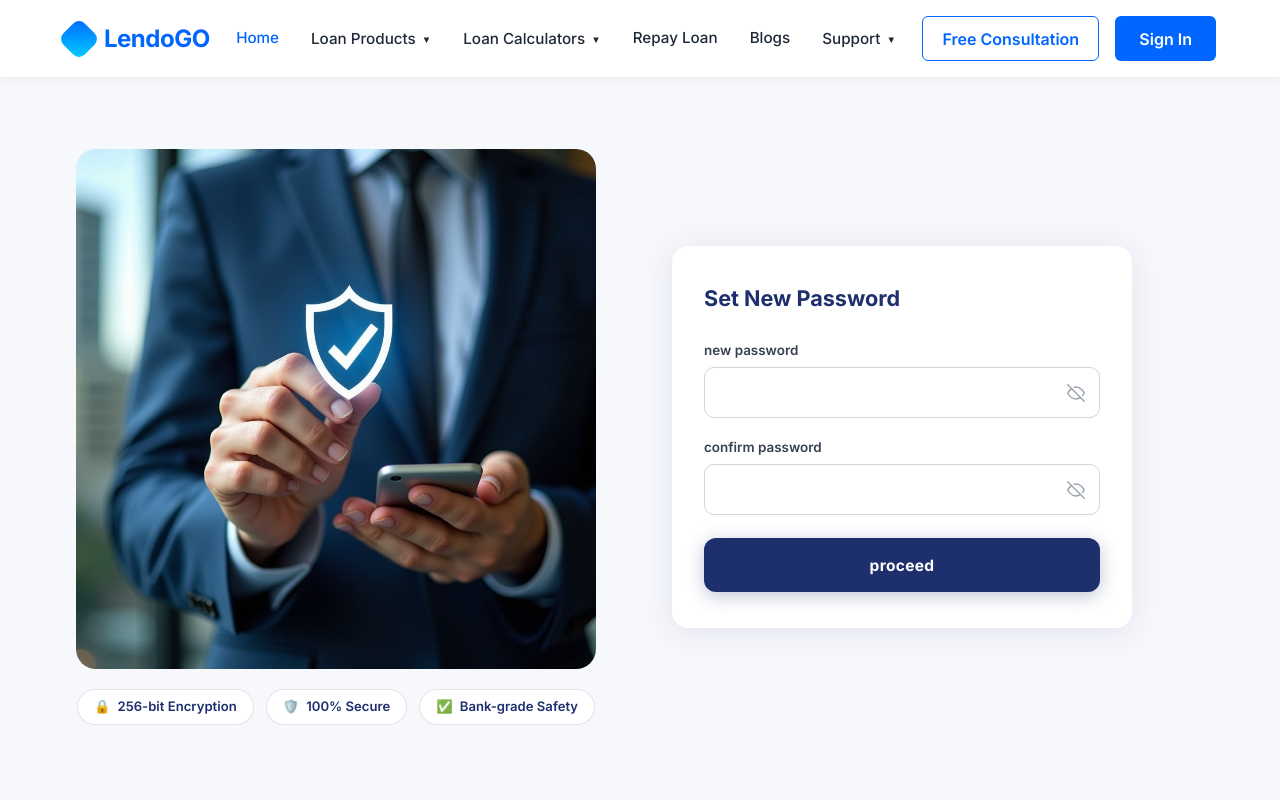
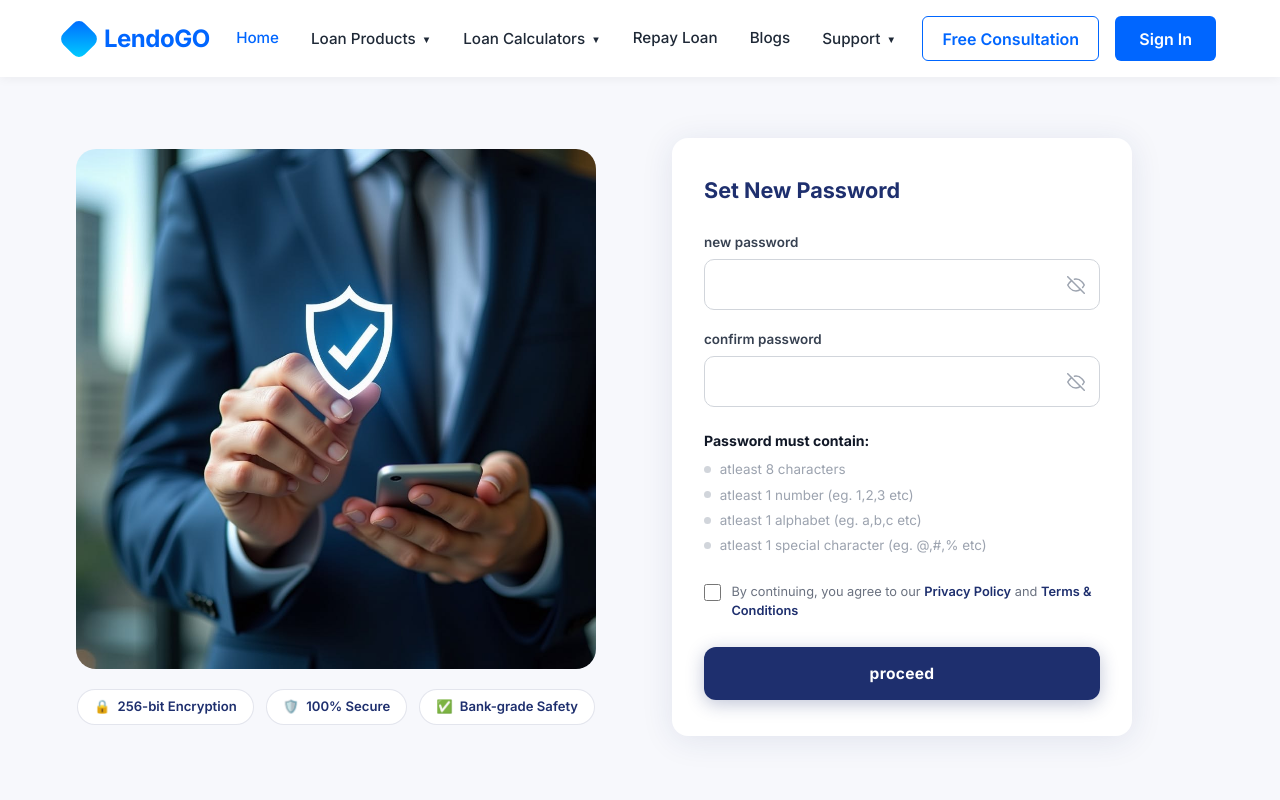
Before and after one commit to Abhijith232373/LendoGo-frontend, a React (Vite) app: page /signup/set-password in a window 1280 px wide. Shown: the top 800 px of the page. Built offline with nearby package versions, Linux system fonts and the light colour scheme.

Commit message:
updated the passweord page..!

```diff
--- a/src/views/components/SetPasswordForm/SetPasswordForm.css
+++ b/src/views/components/SetPasswordForm/SetPasswordForm.css
@@ -381,3 +381,46 @@
 .spf-suggestion-btn-apply:active {
   transform: translateY(0);
 }
+
+/* ─── T&C and Privacy Agreement checkbox ─────────────────── */
+.spf-agree-group {
+  margin: 0.2rem 0;
+  display: flex;
+  flex-direction: column;
+}
+
+.spf-agree-label {
+  display: flex;
+  align-items: flex-start;
+  gap: 0.65rem;
+  cursor: pointer;
+  user-select: none;
+}
+
+.spf-agree-checkbox {
+  width: 17px;
+  height: 17px;
+  accent-color: #1e2f6e;
+  margin-top: 2px;
+  cursor: pointer;
+  flex-shrink: 0;
+  border-radius: 4px;
+}
+
+.spf-agree-text {
+  font-size: 0.8rem;
+  color: #6b7280;
+  line-height: 1.5;
+  font-family: var(--font-main, 'Inter', sans-serif);
+}
+
+.spf-link {
+  color: #1e2f6e;
+  font-weight: 600;
+  text-decoration: none;
+  transition: text-decoration 0.2s;
+}
+
+.spf-link:hover {
+  text-decoration: underline;
+}
--- a/src/views/components/SetPasswordForm/SetPasswordForm.jsx
+++ b/src/views/components/SetPasswordForm/SetPasswordForm.jsx
@@ -35,6 +35,7 @@ const SetPasswordForm = () => {
   const [suggestedPassword, setSuggestedPassword] = useState('');
   const [suggestionShown, setSuggestionShown] = useState(false);
   const [copied, setCopied] = useState(false);
+  const [agreeTerms, setAgreeTerms] = useState(false);
 
   const allMet = requirements.every((r) => r.test(password));
 
@@ -45,6 +46,12 @@ const SetPasswordForm = () => {
     setSuggestedPassword(pw);
     setCopied(false);
   }, []);
+
+  const handleCopy = () => {
+    navigator.clipboard.writeText(suggestedPassword);
+    setCopied(true);
+    setTimeout(() => setCopied(false), 2000);
+  };
 
   const handlePasswordFocus = () => {
     if (!suggestionShown && password === '') {
@@ -66,6 +73,7 @@ const SetPasswordForm = () => {
 
     if (!allMet) { setError('Password does not meet requirements.'); return; }
     if (password !== confirmPassword) { setError('Passwords do not match.'); return; }
+    if (!agreeTerms) { setError('You must agree to our Privacy Policy and Terms & Conditions to continue.'); return; }
 
     setLoading(true);
 
@@ -100,6 +108,45 @@ const SetPasswordForm = () => {
           <div className="spf-input-wrap">
             <input id="spfNewPw" type={showPw ? 'text' : 'password'} className="spf-input" value={password} onChange={(e) => setPassword(e.target.value)} onFocus={handlePasswordFocus} />
             <button type="button" className="spf-eye-btn" onClick={() => setShowPw(!showPw)}><EyeIcon visible={showPw} /></button>
+
+            {showSuggestion && (
+              <div className="spf-suggestion-popup">
+                <div className="spf-suggestion-header">
+                  <div className="spf-suggestion-icon">
+                    <ShieldIcon />
+                  </div>
+                  <div>
+                    <h3 className="spf-suggestion-title">Use strong password?</h3>
+                    <p className="spf-suggestion-subtitle">Highly secure & easy to autofill</p>
+                  </div>
+                </div>
+
+                <div className="spf-suggestion-pw-row">
+                  <span className="spf-suggestion-pw">{suggestedPassword}</span>
+                  <div className="spf-suggestion-pw-actions">
+                    <button type="button" className="spf-suggestion-copy" onClick={handleCopy} title="Copy suggested password">
+                      {copied ? '✓' : '📋'}
+                    </button>
+                    <button type="button" className="spf-suggestion-refresh" onClick={refreshSuggestion} title="Generate new password">
+                      <RefreshIcon />
+                    </button>
+                  </div>
+                </div>
+
+                <p className="spf-suggestion-note">
+                  {copied ? 'Copied to clipboard!' : 'Meets all security requirements'}
+                </p>
+
+                <div className="spf-suggestion-btns">
+                  <button type="button" className="spf-suggestion-btn-cancel" onClick={() => setShowSuggestion(false)}>
+                    No, thanks
+                  </button>
+                  <button type="button" className="spf-suggestion-btn-apply" onClick={handleApplySuggestion}>
+                    Use Suggested
+                  </button>
+                </div>
+              </div>
+            )}
           </div>
         </div>
 
@@ -110,6 +157,40 @@ const SetPasswordForm = () => {
             <input id="spfConfirmPw" type={showConfirm ? 'text' : 'password'} className="spf-input" value={confirmPassword} onChange={(e) => setConfirmPassword(e.target.value)} />
             <button type="button" className="spf-eye-btn" onClick={() => setShowConfirm(!showConfirm)}><EyeIcon visible={showConfirm} /></button>
           </div>
+        </div>
+
+        {/* Password Requirements List */}
+        <div className="spf-requirements">
+          <p className="spf-req-title">Password must contain:</p>
+          <ul className="spf-req-list">
+            {requirements.map((r, i) => {
+              const met = r.test(password);
+              return (
+                <li key={i} className={`spf-req-item ${met ? 'met' : ''}`}>
+                  <span className="spf-req-dot" />
+                  <span>{r.label}</span>
+                </li>
+              );
+            })}
+          </ul>
+        </div>
+
+        {/* T&C agreement checkbox */}
+        <div className="spf-agree-group">
+          <label className="spf-agree-label">
+            <input
+              type="checkbox"
+              className="spf-agree-checkbox"
+              checked={agreeTerms}
+              onChange={(e) => setAgreeTerms(e.target.checked)}
+            />
+            <span className="spf-agree-text">
+              By continuing, you agree to our{' '}
+              <a href="#" className="spf-link" onClick={(e) => e.preventDefault()}>Privacy Policy</a>
+              {' '}and{' '}
+              <a href="#" className="spf-link" onClick={(e) => e.preventDefault()}>Terms &amp; Conditions</a>
+            </span>
+          </label>
         </div>
 
         {error && <div className="spf-error">{error}</div>}
```
